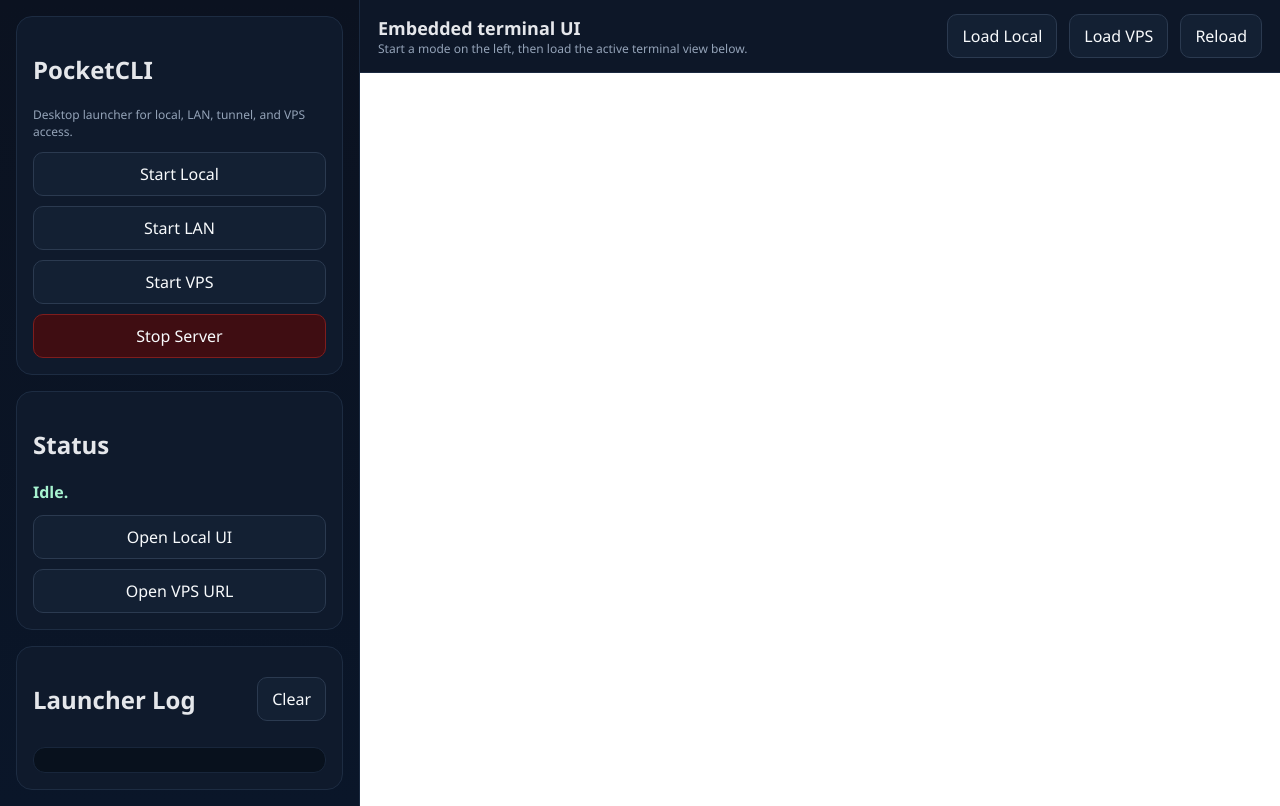
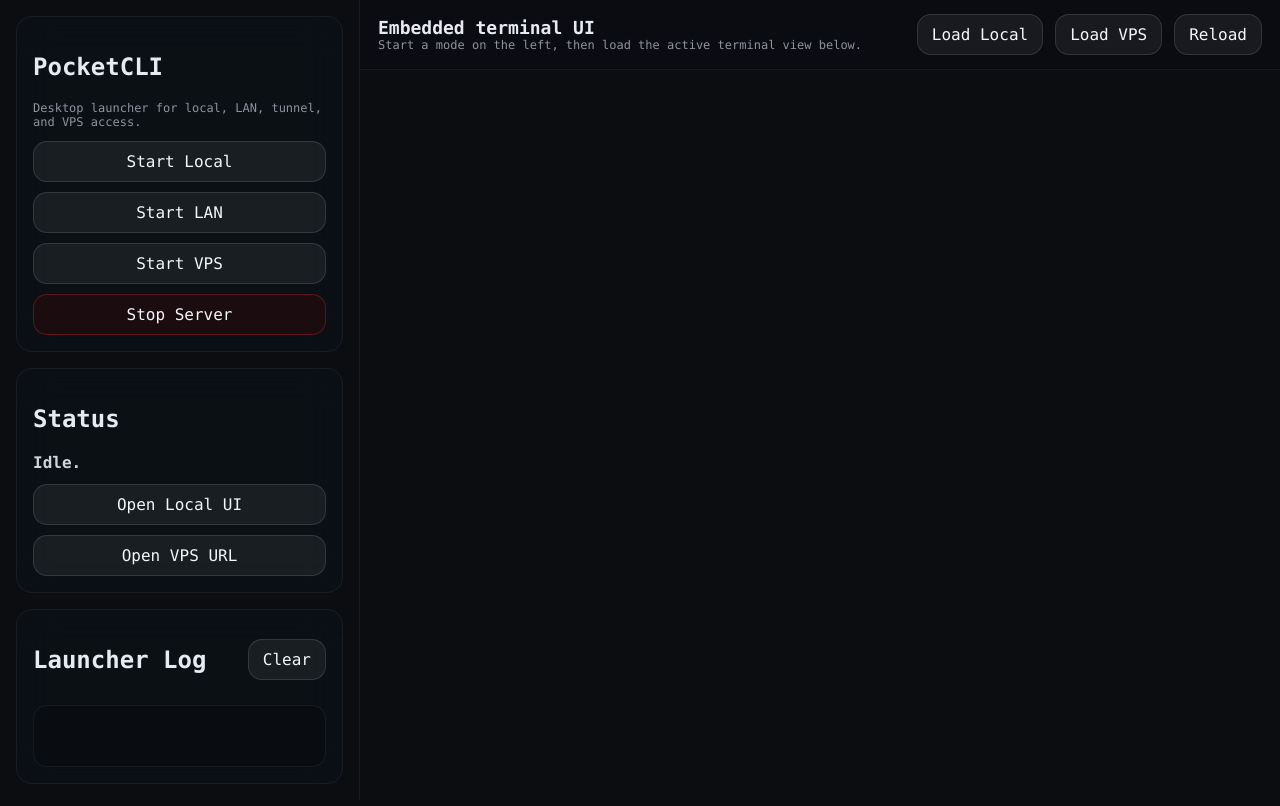
Before and after one commit to kingguuu8-svg/Lool--CLI, a website: page desktop/index.html in a window 1280 px wide. Drawn offline with Linux system fonts and the light colour scheme.

Commit message:
style: refine monochrome glass theme

```diff
--- a/desktop/styles.css
+++ b/desktop/styles.css
@@ -2,28 +2,30 @@ html,
 body {
   margin: 0;
   height: 100%;
-  background: #081018;
-  color: #e5e7eb;
-  font-family: "Segoe UI", system-ui, sans-serif;
+  background: #0b0d10;
+  color: #e7eaf0;
+  font-family: "IBM Plex Mono", "SFMono-Regular", "Cascadia Mono", Consolas, "Courier New", monospace;
 }
 
 button {
-  border: 1px solid #2b3a50;
-  background: #132033;
-  color: #f8fafc;
-  border-radius: 10px;
+  border: 1px solid rgba(255, 255, 255, 0.12);
+  background: rgba(255, 255, 255, 0.06);
+  color: #f4f6fa;
+  border-radius: 14px;
   padding: 10px 14px;
   cursor: pointer;
   font: inherit;
+  -webkit-tap-highlight-color: transparent;
+  outline: none;
 }
 
 button:hover {
-  background: #1c2f49;
+  border-color: rgba(255, 255, 255, 0.18);
 }
 
 button.danger {
-  background: #3f0d12;
-  border-color: #7f1d1d;
+  background: rgba(34, 12, 16, 0.75);
+  border-color: rgba(122, 24, 36, 0.7);
 }
 
 .shell {
@@ -34,18 +36,20 @@ button.danger {
 
 .sidebar {
   padding: 16px;
-  background: linear-gradient(180deg, #0b1220 0%, #0a1629 100%);
-  border-right: 1px solid #1b2a40;
+  background: #0b0d10;
+  border-right: 1px solid rgba(255, 255, 255, 0.06);
   display: flex;
   flex-direction: column;
   gap: 16px;
 }
 
 .panel {
-  background: #0f1a2c;
-  border: 1px solid #1d2c42;
+  background: rgba(13, 17, 23, 0.84);
+  border: 1px solid rgba(255, 255, 255, 0.06);
   border-radius: 16px;
   padding: 16px;
+  backdrop-filter: blur(18px) saturate(140%);
+  -webkit-backdrop-filter: blur(18px) saturate(140%);
 }
 
 .grow {
@@ -73,23 +77,23 @@ button.danger {
 }
 
 .hint {
-  color: #94a3b8;
+  color: #8d949e;
   font-size: 12px;
 }
 
 .mono {
-  font-family: Consolas, "Courier New", monospace;
+  font-family: "IBM Plex Mono", "SFMono-Regular", "Cascadia Mono", Consolas, "Courier New", monospace;
 }
 
 .small {
   font-size: 12px;
-  color: #bfdbfe;
+  color: #a8b0bb;
   word-break: break-all;
   margin-top: 8px;
 }
 
 .status-line {
-  color: #a7f3d0;
+  color: #d1d5db;
   font-weight: 600;
 }
 
@@ -101,8 +105,8 @@ button.danger {
 
 .toolbar {
   padding: 14px 18px;
-  border-bottom: 1px solid #1b2a40;
-  background: #0d1728;
+  border-bottom: 1px solid rgba(255, 255, 255, 0.06);
+  background: rgba(10, 13, 18, 0.9);
   display: flex;
   align-items: center;
   justify-content: space-between;
@@ -118,16 +122,16 @@ button.danger {
   border: 0;
   width: 100%;
   flex: 1;
-  background: white;
+  background: #0b0d10;
 }
 
 .log {
   margin: 12px 0 0 0;
   padding: 12px;
-  border-radius: 12px;
-  background: #08111d;
-  border: 1px solid #18263b;
-  color: #dbeafe;
+  border-radius: 14px;
+  background: rgba(10, 14, 19, 0.88);
+  border: 1px solid rgba(255, 255, 255, 0.06);
+  color: #dbe2ea;
   font-size: 12px;
   line-height: 1.5;
   overflow: auto;
--- a/public/styles.css
+++ b/public/styles.css
@@ -2,9 +2,9 @@ html,
 body {
   margin: 0;
   height: 100%;
-  background: #111827;
-  color: #e5e7eb;
-  font-family: Consolas, "Courier New", monospace;
+  background: #0b0d10;
+  color: #e7eaf0;
+  font-family: "IBM Plex Mono", "SFMono-Regular", "Cascadia Mono", Consolas, "Courier New", monospace;
 }
 
 body {
@@ -18,30 +18,33 @@ select {
 }
 
 button {
-  border: 1px solid #374151;
-  background: #1f2937;
-  color: #f9fafb;
-  border-radius: 6px;
+  border: 1px solid rgba(255, 255, 255, 0.12);
+  background: rgba(255, 255, 255, 0.06);
+  color: #f4f6fa;
+  border-radius: 14px;
   padding: 10px 12px;
   cursor: pointer;
+  -webkit-tap-highlight-color: transparent;
+  outline: none;
 }
 
 button:hover {
-  background: #374151;
+  border-color: rgba(255, 255, 255, 0.18);
 }
 
 button.danger {
-  border-color: #7f1d1d;
-  background: #3f0d12;
+  border-color: rgba(122, 24, 36, 0.7);
+  background: rgba(34, 12, 16, 0.75);
 }
 
 input,
 select {
-  border: 1px solid #374151;
-  background: #0f172a;
-  color: #f9fafb;
-  border-radius: 6px;
+  border: 1px solid rgba(255, 255, 255, 0.08);
+  background: rgba(10, 14, 19, 0.96);
+  color: #f4f6fa;
+  border-radius: 14px;
   padding: 10px 12px;
+  outline: none;
 }
 
 .app-shell {
@@ -51,19 +54,21 @@ select {
 }
 
 .sidebar {
-  border-right: 1px solid #1f2937;
+  border-right: 1px solid rgba(255, 255, 255, 0.06);
   padding: 16px;
-  background: #0b1220;
+  background: #0b0d10;
   display: flex;
   flex-direction: column;
   gap: 16px;
 }
 
 .panel {
-  background: #111827;
-  border: 1px solid #1f2937;
-  border-radius: 10px;
+  background: rgba(13, 17, 23, 0.84);
+  border: 1px solid rgba(255, 255, 255, 0.06);
+  border-radius: 16px;
   padding: 14px;
+  backdrop-filter: blur(18px) saturate(140%);
+  -webkit-backdrop-filter: blur(18px) saturate(140%);
 }
 
 .panel h1,
@@ -98,16 +103,16 @@ select {
 }
 
 .session-card {
-  border: 1px solid #1f2937;
-  border-radius: 8px;
+  border: 1px solid rgba(255, 255, 255, 0.06);
+  border-radius: 14px;
   padding: 10px;
-  background: #0f172a;
+  background: rgba(12, 16, 21, 0.8);
   cursor: pointer;
 }
 
 .session-card.active {
-  border-color: #2563eb;
-  background: #172554;
+  border-color: rgba(255, 255, 255, 0.16);
+  background: rgba(17, 21, 28, 0.92);
 }
 
 .session-card .name {
@@ -115,7 +120,7 @@ select {
 }
 
 .session-card .meta {
-  color: #94a3b8;
+  color: #8d949e;
   font-size: 12px;
   margin-top: 4px;
   word-break: break-all;
@@ -129,11 +134,12 @@ select {
 
 .toolbar {
   padding: 12px 16px;
-  border-bottom: 1px solid #1f2937;
+  border-bottom: 1px solid rgba(255, 255, 255, 0.06);
   display: flex;
   align-items: center;
   justify-content: space-between;
   gap: 12px;
+  background: rgba(10, 13, 18, 0.9);
 }
 
 #terminal {
@@ -143,7 +149,7 @@ select {
 }
 
 .hint {
-  color: #94a3b8;
+  color: #8d949e;
   font-size: 12px;
 }
 
@@ -154,7 +160,7 @@ select {
 
   .sidebar {
     border-right: none;
-    border-bottom: 1px solid #1f2937;
+    border-bottom: 1px solid rgba(255, 255, 255, 0.06);
   }
 
   .session-list {
```
